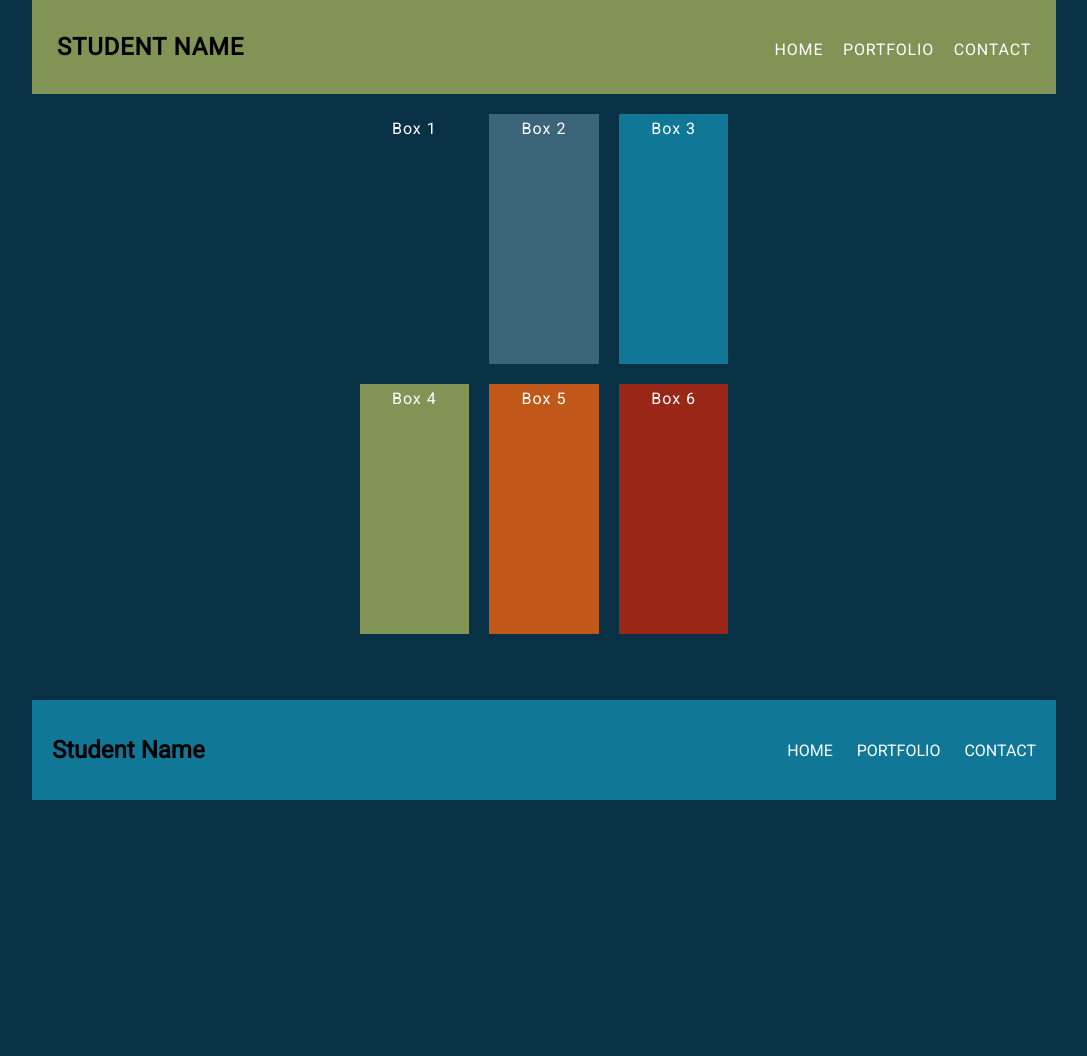
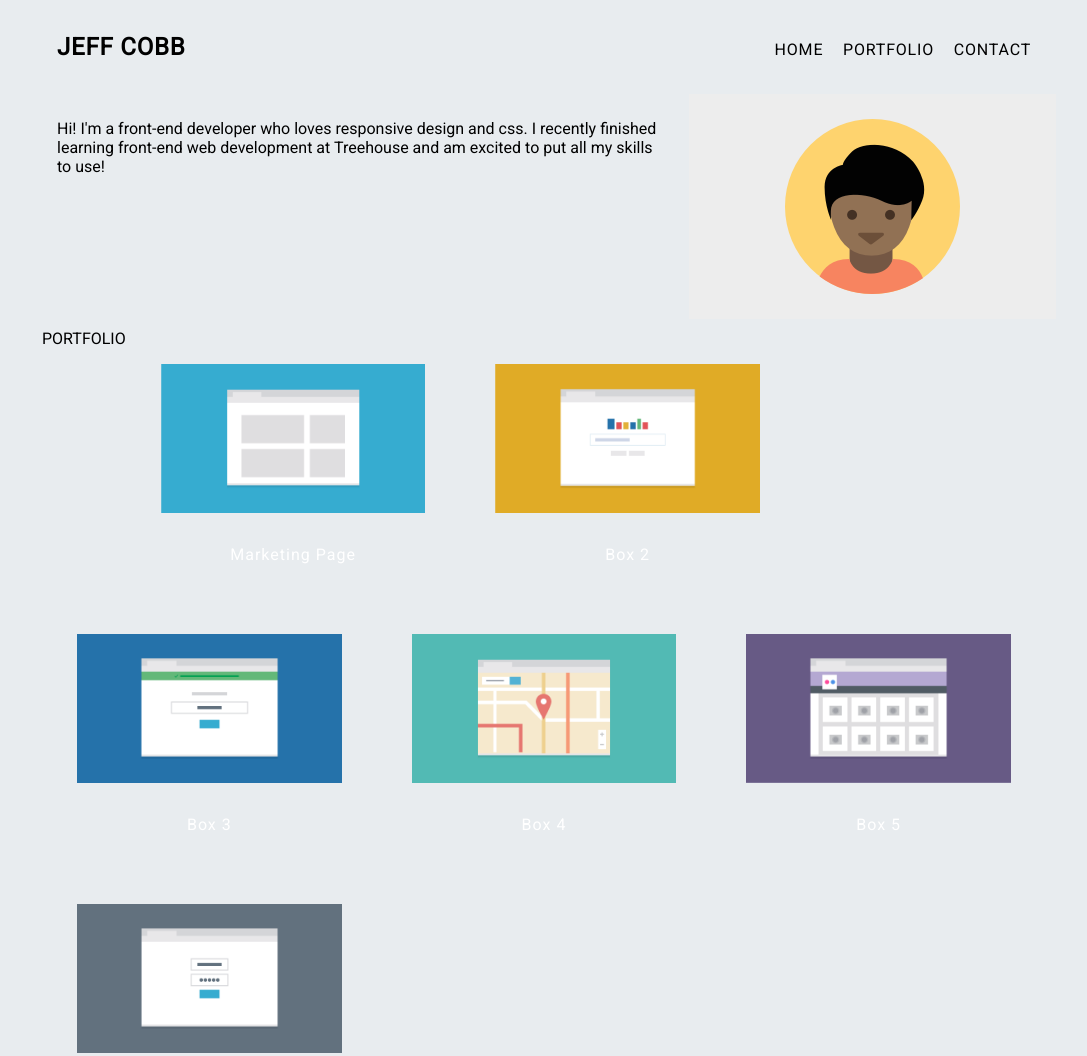
Before and after one commit to CoachemUp/Responsive-layout-site, a plain HTML site: page index.html in a window 1280 px wide. Shown: the top 1056 px of the page, without its empty margins (96-1183 px from the left). Before the commit the page ends 800 px from the top, so only its background shows below. Drawn offline with Linux system fonts and the light colour scheme.

Commit message:
almost done

```diff
--- /dev/null
+++ b/css/oldcss.css
@@ -0,0 +1,215 @@
+/* =======================================
+        Base styles
+======================================= */
+
+* {
+    box-sizing: border-box;
+    margin: 0;
+    padding: 0;
+}
+
+body {
+  margin: 0 auto;
+  max-width: 1024px;
+  display: flex;
+  flex-direction: column;
+  min-height: 100vh;
+  font-family: 'Roboto', Arial, Verdana;
+  color: black;
+  background-color: #e8ecef;
+}
+/* =======================================
+        Navbar styles
+======================================= */
+.navbar {
+  display: flex;
+  justify-content: space-between;
+}
+
+.top-nav {
+  display: flex;
+  justify-content: space-between;
+}
+
+ul {
+  list-style: none;
+}
+
+/*.nav-link*/ a {
+  display: flex;
+  padding: 0px 5px 0;
+  text-transform: uppercase;
+}
+
+.nav-link a:hover {
+  background-color: #C2571A;
+}
+
+h1 a, .nav-link a {
+  color: black;
+  text-decoration: none;
+}
+
+nav {
+  font-family: "Roboto", Arial, Verdana;
+  font-weight: 400;
+  letter-spacing: .05em;
+  background-color: #829356;
+  padding: 25px;
+}
+
+/* =======================================
+        Intro styles
+======================================= */
+.me {
+  display: flex;
+  justify-content: space-between;
+
+}
+
+.intro {
+  display: flex;
+  justify-content: space-between;
+  padding: 25px;
+}
+
+.profile-image {
+  display: flex;
+  justify-content: space-between;
+  padding: 25px;
+}
+
+
+
+  /* ===========================================
+      Project containers styles
+  ==============================================  */
+.portfolio {
+  display: flex;
+  margin:0 25px;
+  padding: 25px;
+  justify-content: center;
+  text-transform: uppercase;
+  background-color: white;
+ }
+
+.projects {
+  display: flex;
+  flex-direction: row;
+  flex-wrap: wrap;
+  margin: 0 25px 25px;
+  background-color: white;
+}
+
+.project-box {
+  padding: 2%;
+  flex-basis: 33%;
+  flex-direction: column;
+  justify-content: center;
+  text-align: center;
+}
+
+.project-info {
+
+}
+.project-image {
+  max-width: 100%;
+}
+
+img {
+  max-width: 100%;
+}
+
+
+
+
+  /* =====================================
+      Contact styles
+  ===================================== */
+.contact {
+    display: flex;
+    flex-direction: column;
+    margin:0 220px;
+    padding: 25px;
+    justify-content: center;
+    text-align: center;
+   }
+
+  /* =====================================
+      Footer styles
+  ===================================== */
+footer {
+  display: flex;
+  justify-content: space-between;
+  align-items: center;
+  margin-top: auto;
+  padding: 0 20px;
+  height: 100px;
+}
+
+
+
+/* ====================================================
+       Media Queries for screens Less than 768px wide
+======================================================= */
+
+@media (min-width: 768px) {
+  .top-nav {
+    margin-top: 0px;
+  }
+
+  .nav-link a{
+    display: inline-block;
+    width: auto;
+    margin-right: 15px;
+    background-color: transparent;
+  }
+
+  .top-nav li:last-child {
+    margin-right: 0;
+  }
+
+  .top-nav a {
+    color: rgb(96, 7, 7);
+  }
+
+  .container {
+      display: flex;
+      flex-wrap: wrap;
+  }
+
+  .col {
+      flex-basis: calc(50% - 20px);
+  }
+
+  .top {
+    display: none;
+  }
+
+  .full {
+    display: inline-block;
+    margin-left: 20px;
+  }
+}
+
+/* =================================================
+     Media Queries for screens that are over 768px
+==================================================== */
+@media (min-width: 1024px) {
+  nav {
+    display: flex;
+    justify-content: space-between;
+    align-items: center;
+  }
+
+  .top-nav,
+  .top-nav li {
+    width: initial;
+    margin-bottom: 0;
+
+  }
+
+  .col {
+      flex-basis: calc(33.333% - 20px);
+  }
+}
--- a/css/styles.css
+++ b/css/styles.css
@@ -12,7 +12,7 @@
     min-height: 100vh;
     font-family: 'Roboto', sans-serif;
     color: black;
-    background-color: #093145;
+    background-color: #e8ecef;
   }
 
   ul {
@@ -25,21 +25,26 @@
     text-transform: uppercase;
     color: white;
   }
+/* =======================================
+       Top-nav styles
+======================================= */
 
   nav {
     font-family: "Roboto", Arial, Verdana;
     font-weight: 400;
     letter-spacing: .05em;
-    background-color: #829356;
+    background-color: ##e8ecef;
     padding: 25px;
   }
 
   h1, .top-nav {
     text-align: center;
+    text-transform: uppercase;
   }
 
   .top-nav, .top-nav li {
     width: 100%;
+    color: #000;
   }
 
   h1 a, .top-nav a {
@@ -53,18 +58,44 @@
   .top-nav li {
     padding: 10px 0;
     margin: 5px auto;
-    background-color: #fff;
+    background-color: rgb(4, 4, 4);
   }
 
   .top-nav a {
     text-transform: uppercase;
   }
 
+  img {
+    max-width: 100%;
+  }
+
+  .me {
+    display: flex;
+    justify-content: space-between;
+
+  }
+
+  .intro {
+    display: flex;
+    justify-content: space-between;
+    padding: 25px;
+  }
+
+  .profile-image {
+    display: flex;
+    justify-content: space-between;
+    padding: 25px;
+  }
+  /* ===========================================
+      Project containers styles
+  ==============================================  */
+
   .container {
     max-width: 1100px;
     padding: 10px;
     margin: 0 auto;
     font-family: 'Roboto', sans-serif;
+    text-align: center;
   }
 
   .col {
@@ -77,27 +108,50 @@
   }
 
   .box-1 {
-    background-color: #093145;
+    display: flex;
+    justify-content: space-between;
+    flex-direction: column;
+    padding: 25px;
+    max-width: 100%;
   }
 
   .box-2 {
-    background-color: #3C6478;
+    display: flex;
+    justify-content: space-between;
+    flex-direction: column;
+    padding: 25px;
+    max-width: 100%;
   }
 
   .box-3 {
-    background-color: #107896;
+    display: flex;
+    justify-content: space-between;
+    flex-direction: column;
+    padding: 25px;
+    max-width: 100%;
   }
 
   .box-4 {
-    background-color: #829356;
-  }
+    display: flex;
+    justify-content: space-between;
+    flex-direction: column;
+    padding: 25px;
+    max-width: 100%;  }
 
   .box-5 {
-    background-color: #C2571A;
+    display: flex;
+    justify-content: space-between;
+    flex-direction: column;
+    padding: 25px;
+    max-width: 100%;
   }
 
   .box-6 {
-    background-color: #9A2617;
+    display: flex;
+    justify-content: space-between;
+    flex-direction: column;
+    padding: 25px;
+    max-width: 100%;
   }
 
   footer {
@@ -133,7 +187,7 @@
     }
 
     .top-nav a {
-      color: #fff;
+      color: #000;
     }
 
     .container {
--- a/index.html
+++ b/index.html
@@ -11,7 +11,7 @@
 </head>
 <body>
     <nav>
-        <h1><a href="#">Student Name</a></h1>
+        <h1><a href="#">Jeff Cobb</a></h1>
         <ul class="top-nav">
           <li><a href="#">home</a></li>
           <li><a href="#portfolio">portfolio</a></li>
@@ -19,24 +19,39 @@
         </ul>
       </nav>
 
+      <section class="me">
+        <p class="intro">Hi! I'm a front-end developer who loves responsive design and css. I recently finished learning front-end web development at Treehouse and am excited to put all my skills to use!</p>
+        <img src="images/responsive-layout-profile.png">
+
+
+      </section>
+
       <div class="container">
+        <p>PORTFOLIO</p>
         <div class="col box-1">
-          <p>Box 1</p>
+            <img src="images/portfolio-1.png">
+            <p>Marketing Page</p>
+
         </div>
         <div class="col box-2">
-          <p>Box 2</p>
+            <img src="images/portfolio-2.png">
+            <p>Box 2</p>
         </div>
         <div class="col box-3">
-          <p>Box 3</p>
+            <img src="images/portfolio-3.png">
+            <p>Box 3</p>
         </div>
         <div class="col box-4">
-          <p>Box 4</p>
+            <img src="images/portfolio-4.png">
+            <p>Box 4</p>
         </div>
         <div class="col box-5">
-          <p>Box 5</p>
+            <img src="images/portfolio-5.png">
+            <p>Box 5</p>
         </div>
         <div class="col box-6">
-          <p>Box 6</p>
+            <img src="images/portfolio-6.png">
+            <p>Box 6</p>
         </div>
       </div>
 
```
Also changed, not shown: 1 other file.
